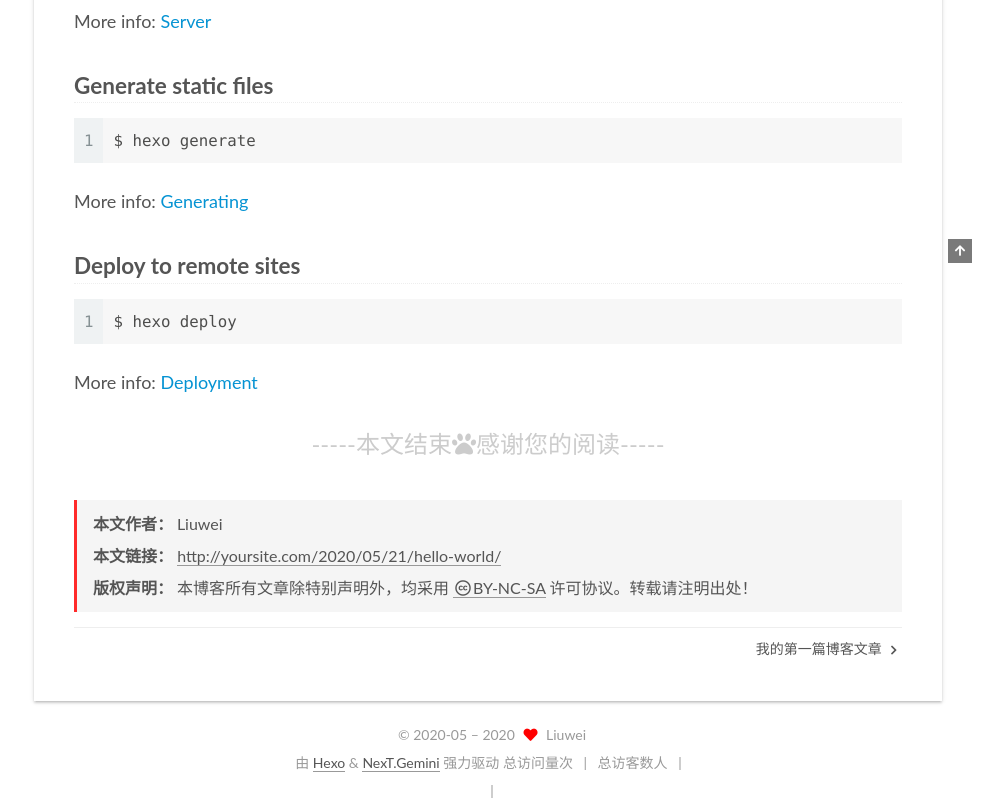
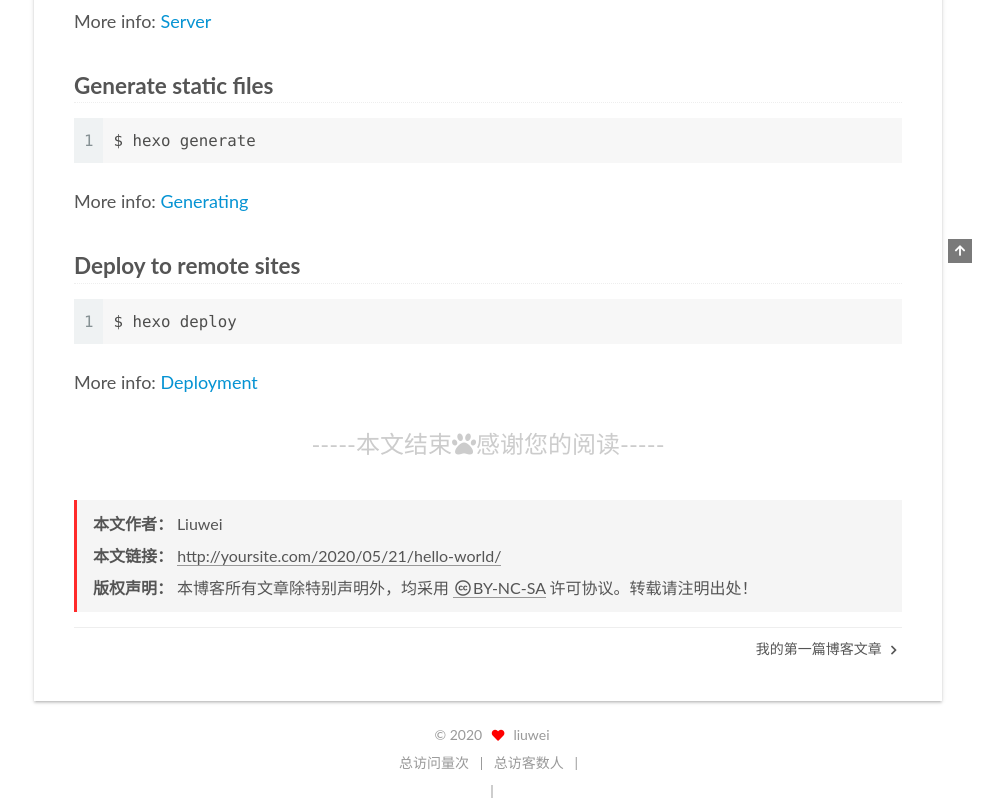
Before and after one commit to Liu6625/Liu6625.github.io, a plain HTML site: page 2020/05/21/hello-world/index.html in a window 1280 px wide. Shown: the part 637-1448 px from the top of the page, without its empty margins (278-1280 px from the left). Drawn offline with Linux system fonts and the light colour scheme; some packages are replaced by stand-ins of ours; a script that the page names is missing.

Commit message:
Site updated: 2020-05-23 14:52:10

```diff
--- a/2020/05/21/hello-world/index.html
+++ b/2020/05/21/hello-world/index.html
@@ -380,15 +380,13 @@
 
 <div class="copyright">
 
-  &copy; 2020-05 –
+  &copy;
   <span itemprop="copyrightYear">2020</span>
   <span class="with-love">
     <i class="fa fa-heart"></i>
   </span>
-  <span class="author" itemprop="copyrightHolder">Liuwei</span>
+  <span class="author" itemprop="copyrightHolder">liuwei</span>
 </div>
-  <div class="powered-by">由 <a href="https://hexo.io/" class="theme-link" rel="noopener" target="_blank">Hexo</a> & <a href="https://theme-next.org/" class="theme-link" rel="noopener" target="_blank">NexT.Gemini</a> 强力驱动
-  </div>
 
 
     <script async src="//dn-lbstatics.qbox.me/busuanzi/2.3/busuanzi.pure.mini.js"></script>
--- a/css/main.css
+++ b/css/main.css
@@ -1169,7 +1169,7 @@ pre .javascript .function {
 }
 .links-of-author a::before,
 .links-of-author span.exturl::before {
-  background: #2d9044;
+  background: #af8f90;
   border-radius: 50%;
   content: ' ';
   display: inline-block;
@@ -1415,6 +1415,7 @@ pre .javascript .function {
   color: #ff0000;
   display: inline-block;
   margin: 0 5px;
+  animation: iconAnimate 1.33s ease-in-out infinite;
 }
 .powered-by,
 .theme-info {
```
Also changed, not shown: 2020/05/21/我的第一篇博客文章/index.html (+2 -4 lines), about/index.html (+2 -4 lines), archives/2020/05/index.html (+2 -4 lines), archives/2020/index.html (+2 -4 lines), archives/index.html (+2 -4 lines), categories/index.html (+2 -4 lines), index.html (+2 -4 lines), resources/index.html (+2 -4 lines), tags/index.html (+2 -4 lines), tags/其他/index.html (+2 -4 lines).
